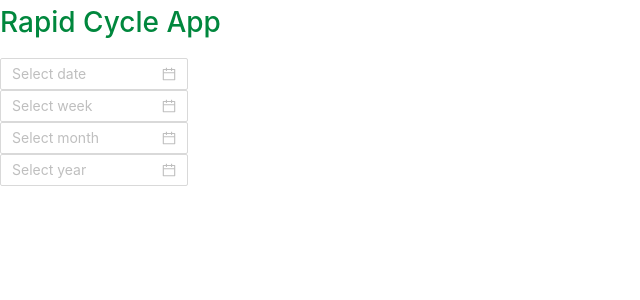
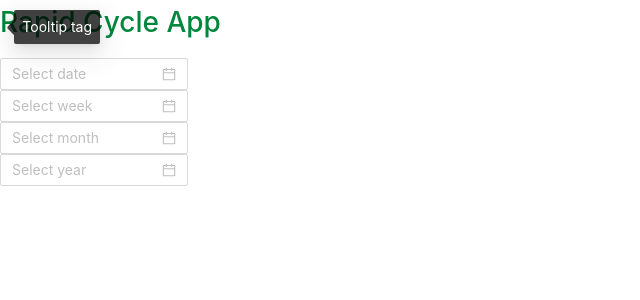
Before and after one commit to RobbCorrea/RapidCycle-Web-App, a React (Create React App) app: page / in a window 1280 px wide. Shown: the top 300 px of the page, without its empty margins (0-640 px from the left). Built offline with nearby package versions, Linux system fonts and the light colour scheme.

Commit message:
Add ant_design library

```diff
--- a/package.json
+++ b/package.json
@@ -7,7 +7,6 @@
     "@testing-library/react": "^9.3.2",
     "@testing-library/user-event": "^7.1.2",
     "antd": "^4.0.4",
-    "grommet": "^2.11.2",
     "node": "^13.10.1",
     "node-sass": "^4.13.1",
     "react": "^16.13.1",
--- a/src/App.js
+++ b/src/App.js
@@ -1,18 +1,22 @@
 import React from "react";
 import "./App.scss";
-import { DatePicker } from "antd";
+import { DatePicker, Tooltip } from "antd";
 
 function App() {
+  const dateTest = (date, dateString) => {
+    console.log(date, dateString);
+  };
+  const text = "Tooltip tag";
+
   return (
     <>
-      <div>
+      <Tooltip placement="leftBottom" title={text}>
         <h1 className="App">
-          {" "}
           Rapid Cycle <span>App</span>
         </h1>
-      </div>
+      </Tooltip>
       <div>
-        <DatePicker />
+        <DatePicker onChange={dateTest} />
         <br />
         <DatePicker picker="week" />
         <br />
```
Also changed, not shown: 1 other file (tests, documents, lock files or other folders).
